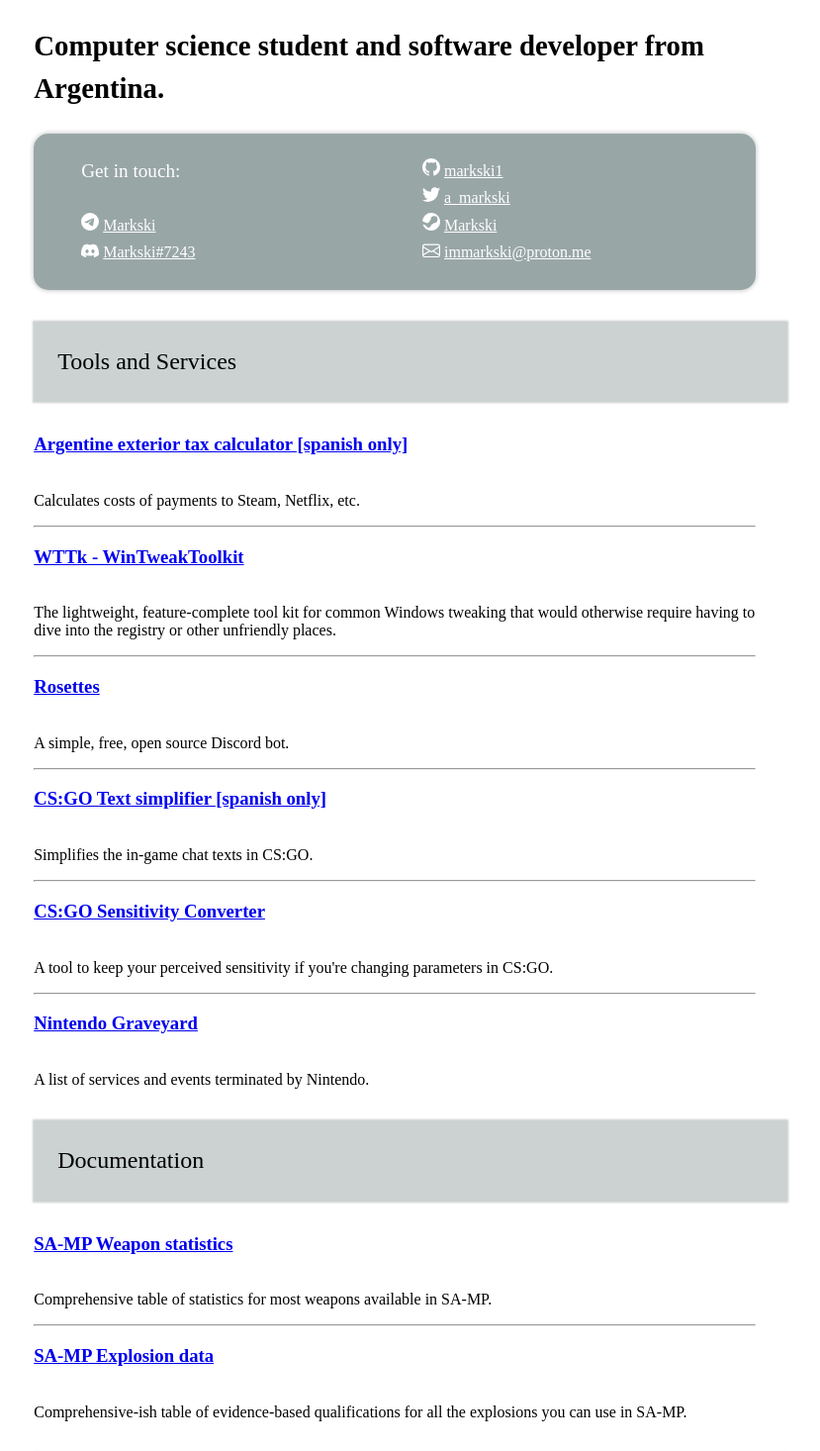
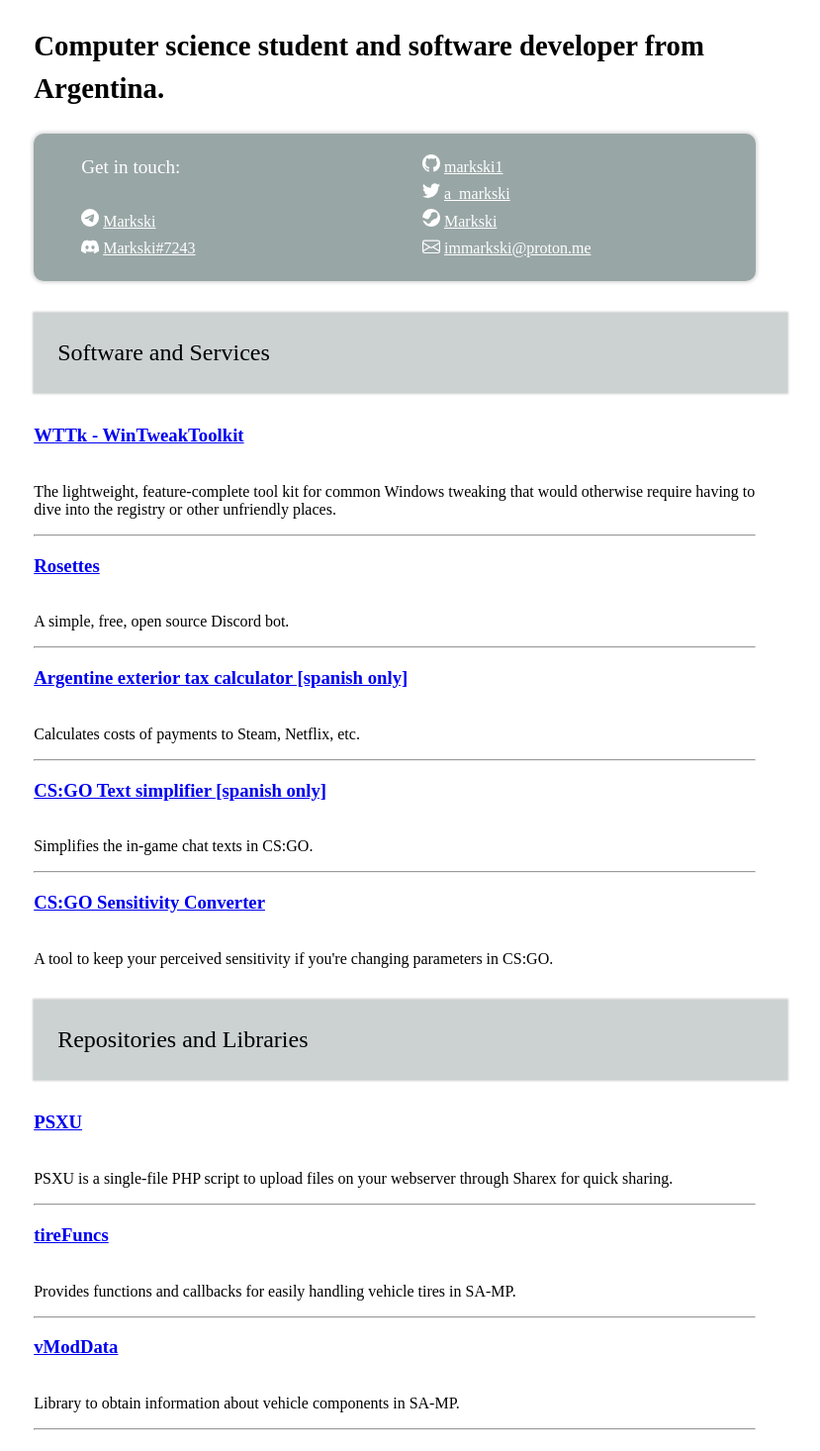
Before and after one commit to markski1/markski.ar, a Next.js app: page / in a window 1280 px wide. Shown: the part 123-1589 px from the top of the page at 99% size, without its empty margins (241-1070 px from the left). Built offline with nearby package versions, Linux system fonts and the light colour scheme.

Commit message:
Remover links muertos, cambios menores a la calc

```diff
--- a/pages/index.tsx
+++ b/pages/index.tsx
@@ -70,14 +70,8 @@ export default function Home() {
 				</Grid>
 			</div>
 			<div className={utilStyles.headingContainer}>
-				<h2 className={utilStyles.headingLg}>Tools and Services</h2>
+				<h2 className={utilStyles.headingLg}>Software and Services</h2>
 			</div>
-			<PrintEntry
-				title = 'Argentine exterior tax calculator [spanish only]'
-				url = 'calc'
-				text = 'Calculates costs of payments to Steam, Netflix, etc.'
-			/>
-			<hr />
 			<PrintEntry
 				title = 'WTTk - WinTweakToolkit'
 				url = 'wttk'
@@ -91,6 +85,12 @@ export default function Home() {
 			/>
 			<hr />
 			<PrintEntry
+				title = 'Argentine exterior tax calculator [spanish only]'
+				url = 'calc'
+				text = 'Calculates costs of payments to Steam, Netflix, etc.'
+			/>
+			<hr />
+			<PrintEntry
 				title = 'CS:GO Text simplifier [spanish only]'
 				url = 'simplecsgo'
 				text = 'Simplifies the in-game chat texts in CS:GO.'
@@ -101,28 +101,8 @@ export default function Home() {
 				url = 'csgosens'
 				text = "A tool to keep your perceived sensitivity if you're changing parameters in CS:GO."
 			/>
-			<hr />
-			<PrintEntry
-				title = 'Nintendo Graveyard'
-				url = 'nintendont'
-				text = 'A list of services and events terminated by Nintendo.'
-			/>
 			<div className={utilStyles.headingContainer}>
-				<h2 className={utilStyles.headingLg}>Documentation</h2>
-			</div>
-			<PrintEntry
-				title = 'SA-MP Weapon statistics'
-				url = 'https://old.markski.ar/SA-MP_Weapons'
-				text = 'Comprehensive table of statistics for most weapons available in SA-MP.'
-			/>
-			<hr />
-			<PrintEntry
-				title = 'SA-MP Explosion data'
-				url = 'https://old.markski.ar/SA-MP_Explosions'
-				text = 'Comprehensive-ish table of evidence-based qualifications for all the explosions you can use in SA-MP.'
-			/>
-			<div className={utilStyles.headingContainer}>
-				<h2 className={utilStyles.headingLg}>Software and Libraries</h2>
+				<h2 className={utilStyles.headingLg}>Repositories and Libraries</h2>
 			</div>
 			<PrintEntry
 				title = 'PSXU'
--- a/styles/utils.module.css
+++ b/styles/utils.module.css
@@ -5,7 +5,7 @@
 .heading2Xl {
 	font-size: 2.5rem;
 	line-height: 1.2;
-	font-weight: 800;
+	font-weight: 500;
 	letter-spacing: -0.05rem;
 	margin: 1rem 0;
 }
@@ -63,8 +63,8 @@
 
 .contactCard {
 	background-color: rgba(0, 33, 33, 40%);
-	padding: 1.5rem 3rem;
-	border-radius: 15px;
+	padding: 1.25rem 3rem 1.2rem;
+	border-radius: 10px;
 	color: white;
 	box-shadow: 0px 0px 4px 1px rgba(0,0,0,0.2);
 	white-space: nowrap !important;
```
Also changed, not shown: pages/calc.tsx (+5 -2 lines).
